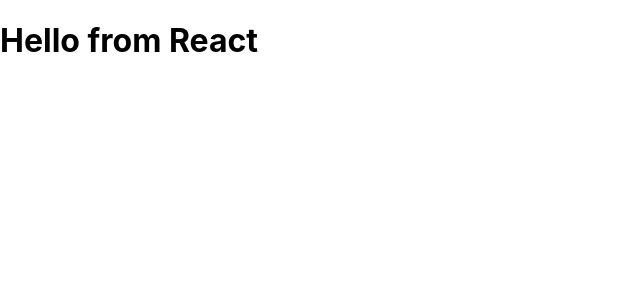
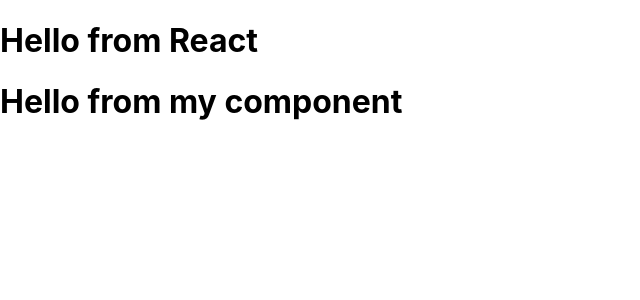
Before and after one commit to HimaGirija99/React-Project, a React (Create React App) app: page / in a window 1280 px wide. Shown: the top 300 px of the page, without its empty margins (0-640 px from the left). Built offline with nearby package versions, Linux system fonts and the light colour scheme.

Commit message:
commit 4

```diff
--- a/src/App.js
+++ b/src/App.js
@@ -1,10 +1,13 @@
 
 import './App.css';
+import MyComponent from './components/MyComponent'
 
 function App() {
   return (
-    <div> <h1>Hello from React</h1> </div>
-  );
+    <div> <h1>Hello from React</h1>
+      <MyComponent/>
+      </div>
+  )
 }
 
-export default App;
+    export default App;
--- /dev/null
+++ b/src/components/MyComponent.js
@@ -0,0 +1,6 @@
+function MyComponent(){
+    return <div>
+        <h1> Hello from my component</h1>
+    </div>
+}
+ export default MyComponent
```
